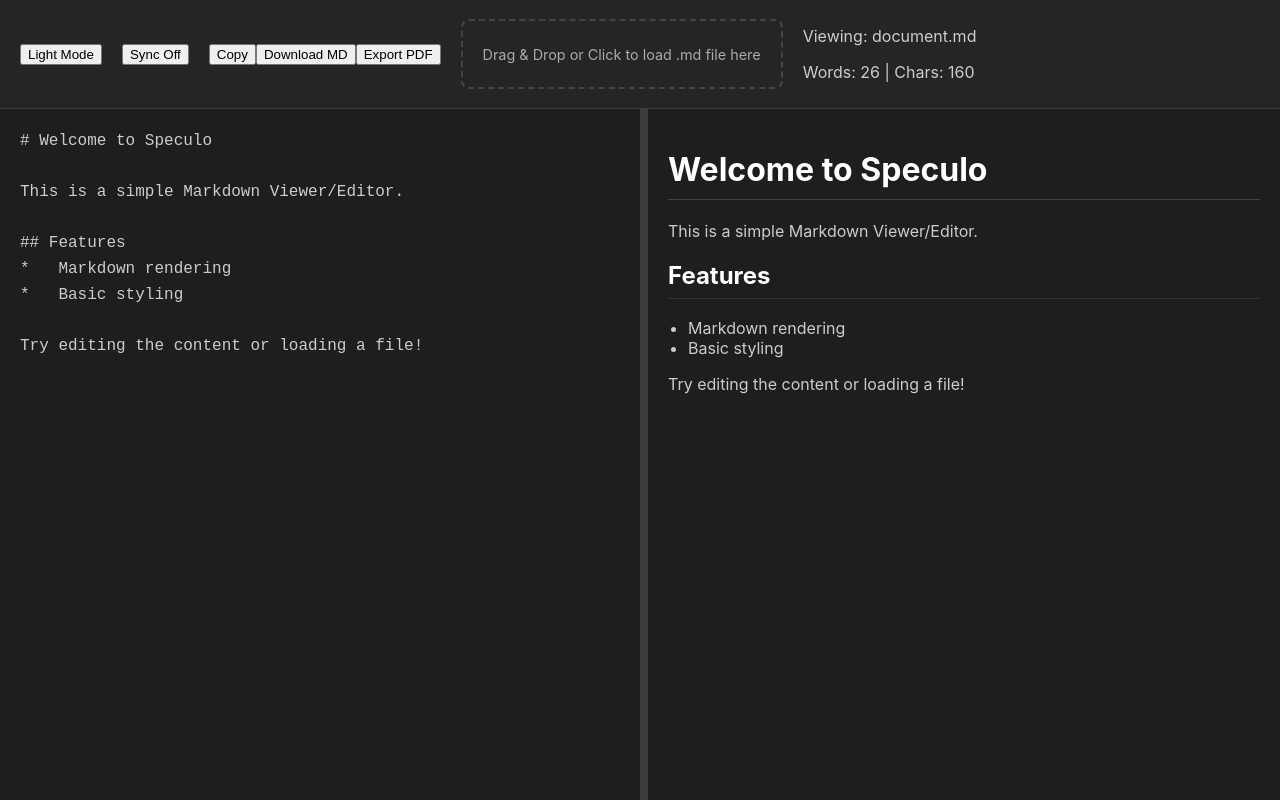
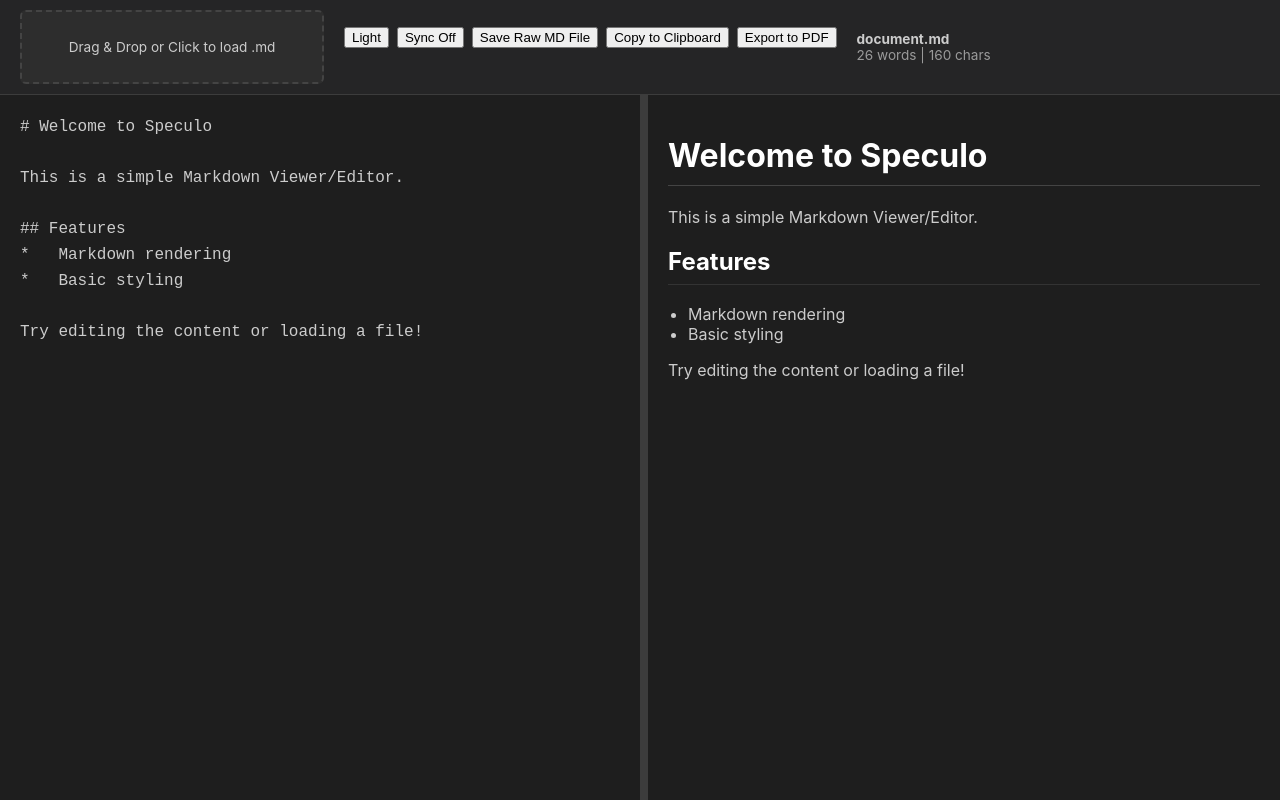
Before and after one commit to HumpreyCogayGit/md-viewer, a React (Vite) app: page / in a window 1280 px wide. Built offline with nearby package versions, Linux system fonts and the light colour scheme; what pdfmake would draw is missing.

Commit message:
fix buttons

```diff
--- a/src/App.css
+++ b/src/App.css
@@ -14,41 +14,75 @@
   background-color: #ffffff;
   color: #333333;
 }
-
 .sidebar {
-  width: 100%; /* Sidebar now spans full width as a top bar */
-  padding: 10px 20px; /* Reduced padding for a toolbar feel */
-  background-color: #252526; /* Slightly lighter sidebar */
-  border-bottom: 1px solid #3c3c3c; /* Changed border to bottom */
+  width: 100%;
+  padding: 10px 20px;
+  background-color: #252526;
+  border-bottom: 1px solid #3c3c3c;
   display: flex;
-  flex-direction: row; /* Change to row layout for toolbar items */
+  flex-direction: row;
+  align-items: center; /* Vertically centers all main sections */
   gap: 20px;
-  align-items: center; /* Vertically align items in the toolbar */
+  box-sizing: border-box;
 }
-
 .md-viewer-container.light .sidebar {
   background-color: #f0f0f0;
   border-bottom: 1px solid #dddddd;
 }
 
+.button-group {
+  display: flex;
+  flex-direction: row;
+  gap: 8px;
+}
+* This container stacks the buttons and the status message */
+.button-section {
+  display: flex;
+  flex-direction: column;
+  justify-content: center; /* Centers buttons/status within the height */
+  height: 70px; /* Match this to the drop-zone height */
+  min-width: fit-content;
+}
+.copy-status-message {
+  font-size: 0.8rem;
+  margin-top: 4px;
+  height: 1.2em; /* Reserve space so buttons don't jump when it appears */
+}
 .drop-zone {
-  padding: 10px 20px; /* Adjusted padding for toolbar */
+  width: 300px; /* Fixed width */
+  height: 70px; /* Fixed height anchor */
   border: 2px dashed #444;
-  border-radius: 8px;
+  border-radius: 6px;
+  display: flex;
+  align-items: center;
+  justify-content: center;
   text-align: center;
   cursor: pointer;
-  transition: background-color 0.2s;
+  background: #2d2d2d;
+  transition: border-color 0.2s;
 }
 
+.drop-zone p {
+  margin: 0;
+  font-size: 0.85rem;
+  padding: 0 10px;
+  color: #cccccc;
+}
 .drop-zone:hover {
-  background-color: #2d2d30;
+  border-color: #007acc;
 }
-
 .sidebar .drop-zone {
   font-size: 0.9em;
   color: #aaa;
 }
 
+.file-info {
+  display: flex;
+  flex-direction: column;
+  justify-content: center;
+  height: 70px;
+  font-size: 0.85rem;
+}
 .editor-area {
   display: flex;
   flex-grow: 1; /* Editor area takes up remaining vertical space */
--- a/src/App.jsx
+++ b/src/App.jsx
@@ -17,6 +17,7 @@ function App() {
   const [fileName, setFileName] = useState('document.md');
   const [isDragging, setIsDragging] = useState(false);
   const [isSyncing, setIsSyncing] = useState(false); // New state for sync feature
+  const [copyStatus, setCopyStatus] = useState(''); // State for copy confirmation message
   const [dividerPosition, setDividerPosition] = useState(50); // Percentage for initial split
   const textareaRef = useRef(null);
   const previewRef = useRef(null);
@@ -46,6 +47,26 @@ function App() {
     setMarkdownContent(e.target.value);
   };
 
+  // Feature 2: Handle Tab key press
+  const handleKeyDown = useCallback((e) => {
+    if (e.key === 'Tab') {
+      e.preventDefault();
+      const start = e.target.selectionStart;
+      const end = e.target.selectionEnd;
+      const value = e.target.value;
+
+      // Insert 4 spaces for indentation
+      const newText = value.substring(0, start) + '    ' + value.substring(end);
+
+      e.target.value = newText;
+
+      // Move cursor past the inserted spaces
+      e.target.selectionStart = e.target.selectionEnd = start + 4;
+
+      setMarkdownContent(newText);
+    }
+  }, []);
+
   const handleFileDrop = useCallback((e) => {
     e.preventDefault();
     e.stopPropagation();
@@ -63,6 +84,7 @@ function App() {
   const handleDragOver = useCallback((e) => {
     e.preventDefault();
     e.stopPropagation();
+    setIsDragging(true); // Feature 3: Set dragging state
   }, []);
 
   const handleMouseMove = useCallback((e) => {
@@ -84,9 +106,10 @@ function App() {
   }, [isDragging]);
 
   const handleMouseUp = useCallback(() => {
-    setIsDragging(false);
+    setIsDragging(false); // Feature 3: Clear dragging state
   }, []);
 
+  // Feature 1: Replaced alert with status message
   const handleCopy = useCallback(async () => {
     try {
       const previewElement = previewRef.current;
@@ -96,9 +119,11 @@ function App() {
       const textToCopy = previewElement.innerText;
 
       await navigator.clipboard.writeText(textToCopy);
-      alert('Preview content copied to clipboard!');
+      setCopyStatus('Preview content copied to clipboard!');
+      setTimeout(() => setCopyStatus(''), 3000); // Clear status after 3 seconds
     } catch (err) {
       console.error('Failed to copy text: ', err);
+      setCopyStatus('Failed to copy content.');
     }
   }, []);
 
@@ -237,65 +262,51 @@ function App() {
   return (
     <div className={`md-viewer-container ${theme}`}>
       <div className="sidebar">
-        <button
-          onClick={toggleTheme}
-          className="theme-toggle"
-          aria-label="Toggle theme"
-        >
-          {theme === 'dark' ? 'Light Mode' : 'Dark Mode'}
-        </button>
-        <button
-          onClick={() => setIsSyncing(!isSyncing)}
-          className={`sync-toggle ${isSyncing ? 'active' : ''}`}
-          aria-label={isSyncing ? "Sync Off" : "Sync On"}
-        >
-          {isSyncing ? 'Sync On' : 'Sync Off'}
-        </button>
-        <div className="button-group">
-          <button
-            onClick={handleCopy}
-            className="copy-toggle"
-            aria-label="Copy Preview Content"
-          >
-            Copy
-          </button>
-          <button
-            onClick={handleDownloadMd}
-            className="download-md-toggle"
-            aria-label="Download Markdown File"
-          >
-            Download MD
-          </button>
-          <button
-            onClick={handleExportPdf}
-            className="export-toggle"
-            aria-label="Export Preview to PDF"
-          >
-            Export PDF
-          </button>
-        </div >
+        {/* Middle: Fixed Drop Zone */}
         <div
           onDragOver={handleDragOver}
           onDrop={handleFileDrop}
-          className="drop-zone"
+          className={`drop-zone ${isDragging ? 'dragging' : ''}`}
           onClick={() => document.getElementById('file-input').click()}
         >
-          <p>Drag & Drop or Click to load .md file here</p>
-        </div >
-        <input
-          type="file"
-          id="file-input"
-          accept=".md"
-          onChange={handleFileSelect}
-          style={{ display: 'none' }}
-        />
+          <p>Drag & Drop or Click to load .md</p>
+        </div>
+        {/* Left: Buttons + Status */}
+        <div className="button-section">
+          <div className="button-group">
+            <button onClick={toggleTheme} className="theme-toggle">
+              {theme === 'dark' ? 'Light' : 'Dark'}
+            </button>
+            <button onClick={() => setIsSyncing(!isSyncing)} className="sync-toggle">
+              {isSyncing ? 'Sync On' : 'Sync Off'}
+            </button>
+            <button onClick={handleDownloadMd} className="download-md">Save Raw MD File</button>
+            <button onClick={handleCopy} className="copy-toggle">Copy to Clipboard</button>
+            <button onClick={handleExportPdf} className="export-pdf">Export to PDF</button>
+          </div>
+
+          {/* Message area with fixed height to prevent layout shifting */}
+          <div className="copy-status-message">
+            {copyStatus && (
+              <span style={{ color: copyStatus.includes('Failed') ? '#ff6b6b' : '#51cf66' }}>
+                {copyStatus}
+              </span>
+            )}
+          </div>
+        </div>
+
+
+
+        <input type="file" id="file-input" accept=".md" onChange={handleFileSelect} style={{ display: 'none' }} />
+
+        {/* Right: File Info */}
         <div className="file-info">
-          <p>Viewing: {fileName}</p>
-          <p className="word-count">
-            Words: {wordCount} | Chars: {charCount}
+          <p style={{margin: 0}}><strong>{fileName}</strong></p>
+          <p className="word-count" style={{margin: 0, opacity: 0.7}}>
+            {wordCount} words | {charCount} chars
           </p>
-        </div >
-      </div >
+        </div>
+      </div>
       <div className="editor-area">
         <div
           className="content-wrapper"
@@ -312,6 +323,7 @@ function App() {
               value={markdownContent}
               onChange={handleContentChange}
               onScroll={handleScroll}
+              onKeyDown={handleKeyDown}
               placeholder="Enter Markdown here..."
             />
           </div >
```
